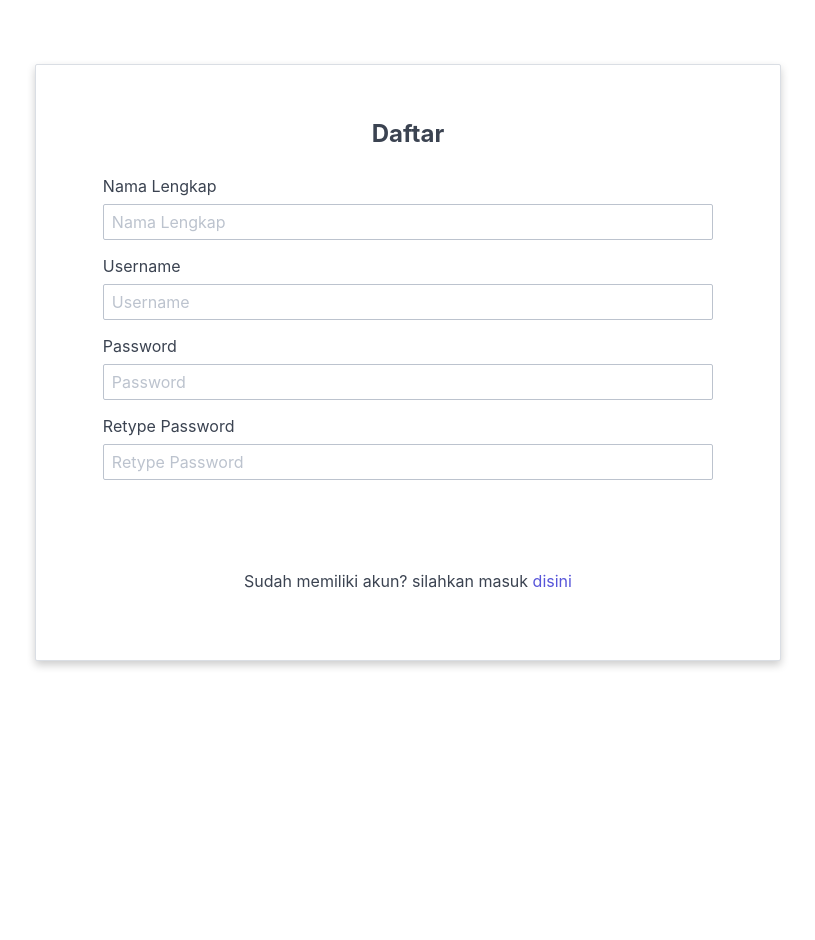
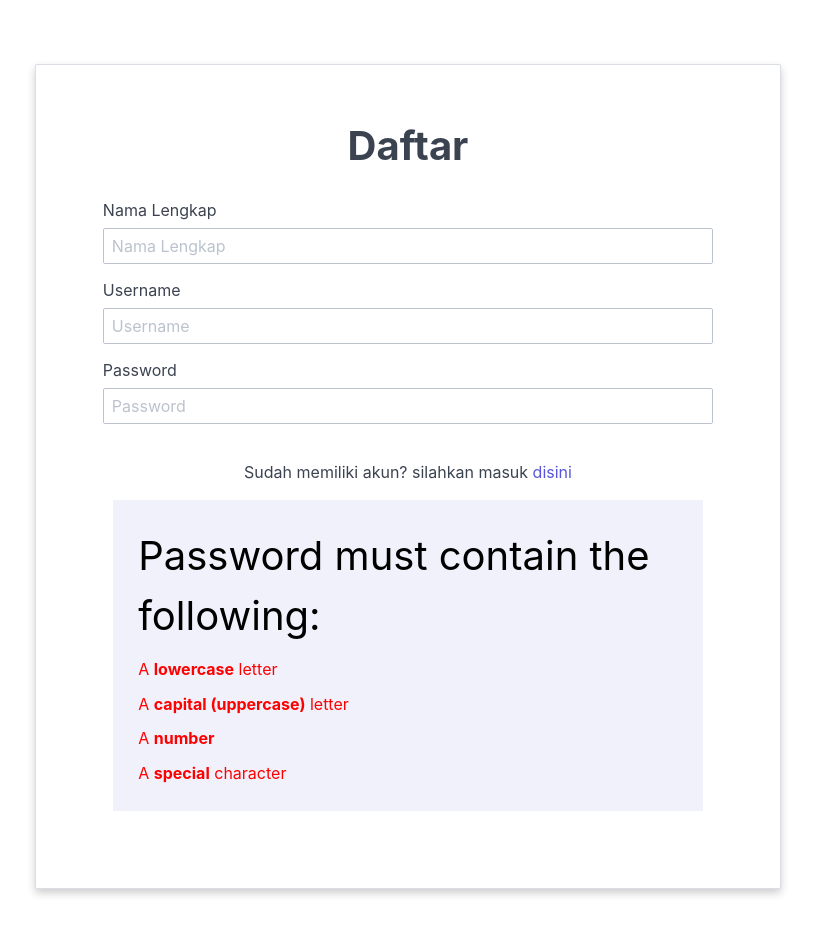
Before and after one commit to Alberto0150/Tugas3_PWEB_A_2020, a PHP site: page /register.php in a window 1280 px wide. Shown: the whole page, without its empty margins (232-1047 px from the left). Before the commit the page ends 668 px from the top, so only its background shows below. Run offline with PHP 8.4, Linux system fonts and the light colour scheme.

Commit message:
edit javascript validator

```diff
--- a/register.php
+++ b/register.php
@@ -6,7 +6,7 @@
 <head>
     <meta charset="UTF-8">
     <meta name="viewport" content="width=device-width, initial-scale=1.0">
-    <title>Login</title>
+    <title>Register</title>
     <link rel="stylesheet" href="https://unpkg.com/spectre.css/dist/spectre.min.css">
     <link rel="stylesheet" href="https://unpkg.com/spectre.css/dist/spectre-exp.min.css">
     <link rel="stylesheet" href="https://unpkg.com/spectre.css/dist/spectre-icons.min.css">
@@ -30,10 +30,29 @@
             width: 100%;
         }
         .title {
-            font-size: 3vh;
+            font-size: 5vh;
         }
         .textBottom {
             margin-top: 2%;
+        }
+        .invalid {
+            color: red;
+            margin-top: 2%;
+        }
+        .valid {
+            color: green;
+            margin-top: 2%;
+        }
+        .messages {
+            margin-left: 4%;
+            margin-right: 4%;
+            margin-bottom: 4%;
+            margin-bottom: 4%;
+            padding: 4%;
+        }
+        .titleReq {
+            font-size: 5vh;
+            color: black;
         }
     </style>
 </head>
@@ -55,35 +74,107 @@
                         <label class="form-label" for="password">Password</label>
                         <input class="form-input" type="text" id="password" name="password" placeholder="Password"/>
                     </div>
-                    <div class="form-group">
+                    <div id="retypeContainer" class="form-group" style="display: none">
                         <label class="form-label" for="retype">Retype Password</label>
                         <input class="form-input" type="text" id="retype" name="retype" placeholder="Retype Password"/>
                         <span id='message'></span>
                     </div>
                 </div>
                 <div class="card-footer">
-                    <button type="submit" class="btn btn-primary" id="daftar">DAFTAR</button>
+                    <button type="submit" class="btn btn-primary" id="daftar" style="display: none;">DAFTAR</button>
                     <div class="flex-centered textBottom">
                         Sudah memiliki akun? silahkan masuk <a href="/Tugas3_PWEB_A_2020/login.php">&nbsp;disini</a>
                     </div>
                 </div>
             </form>
+            <div id="message" class="bg-secondary messages">
+                <div class="titleReq">Password must contain the following:</div>
+                <div id="letter" class="invalid">A <b>lowercase</b> letter</div>
+                <div id="capital" class="invalid">A <b>capital (uppercase)</b> letter</div>
+                <div id="number" class="invalid">A <b>number</b></div>
+                <div id="special" class="invalid">A <b>special</b> character</div>
+            </div>
         </div>
     </div>
     <script>
+        let password = document.getElementById('password');
+        let pesan = document.getElementById('message');
+
         $(document).ready(function() {
+
+            $('#password').on('keyup', function () {
+                let nama = document.getElementById('nama');
+                let username = document.getElementById('username');
+                let retype = document.getElementById('retypeContainer');
+
+                let letter = document.getElementById('letter');
+                let number = document.getElementById('number');
+                let capital = document.getElementById('capital');
+                let special = document.getElementById('special');
+
+                password.onkeyup = () => {
+                    var lowerCaseLetters = /[a-z]/g;
+                    if(password.value.match(lowerCaseLetters)) {
+                        letter.classList.remove("invalid");
+                        letter.classList.add("valid");
+                    } else {
+                        letter.classList.remove("valid");
+                        letter.classList.add("invalid");
+                    }
+
+                    // Validate capital letters
+                    var upperCaseLetters = /[A-Z]/g;
+                    if(password.value.match(upperCaseLetters)) {
+                        capital.classList.remove("invalid");
+                        capital.classList.add("valid");
+                    } else {
+                        capital.classList.remove("valid");
+                        capital.classList.add("invalid");
+                    }
+
+                    // Validate numbers
+                    var numbers = /[0-9]/g;
+                    if(password.value.match(numbers)) {
+                        number.classList.remove("invalid");
+                        number.classList.add("valid");
+                    } else {
+                        number.classList.remove("valid");
+                        number.classList.add("invalid");
+                    }
+
+                    // validate special character
+                    var specialChar = /[-!$%^&*()_+|~=`{}[:;<>?,.@#\]]/g;
+                    if(password.value.match(specialChar)) {
+                        special.classList.remove("invalid");
+                        special.classList.add("valid");
+                    } else {
+                        special.classList.remove("valid");
+                        special.classList.add("invalid");
+                    }
+
+                    if(password.value.match(lowerCaseLetters) &&
+                    password.value.match(upperCaseLetters) &&
+                    password.value.match(numbers) &&
+                    password.value.match(specialChar)){
+                        retype.style.display = 'block';
+                    }else{
+                        retype.style.display = 'none';
+                    }
+                }
+            });
+
             if($('#password').val() != ""){
-                document.getElementById('daftar').style.visibility = "visible";
+                document.getElementById('daftar').style.visibility = "block";
             }else {
-                document.getElementById('daftar').style.visibility = "hidden";
+                document.getElementById('daftar').style.visibility = "none";
             }
         });
 
         $('#password, #retype').on('keyup', function () {
         if (($('#password').val() == $('#retype').val()) && ($('#password').val() != "")) {
-            document.getElementById('daftar').style.visibility = "visible";
+            document.getElementById('daftar').style.display = "block";
         } else
-            document.getElementById('daftar').style.visibility = "hidden";
+            document.getElementById('daftar').style.display = "none";
         });
     </script>
 </body>
```
Also changed, not shown: login.php (+14 -2 lines).
